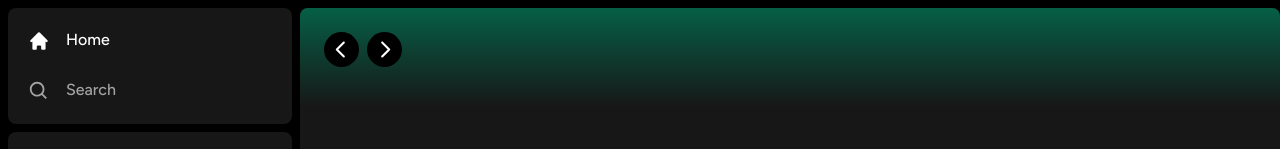
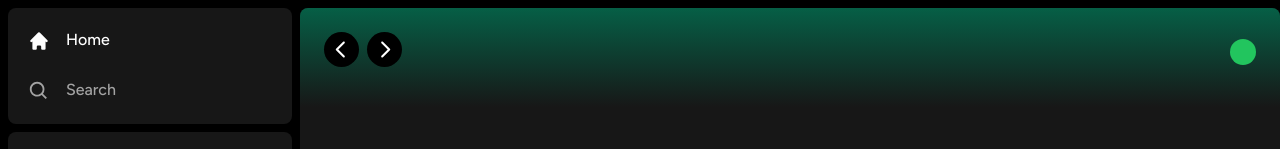
Before and after one commit to guledrafle7/Spotify-Clone, a Next.js app: page / in a window 1280 px wide. Shown: the top 149 px of the page. Built offline with nearby package versions, Linux system fonts and the light colour scheme.

Commit message:
Redesigned and updated button component

```diff
--- a/components/Button.tsx
+++ b/components/Button.tsx
@@ -1,7 +1,7 @@
 import { forwardRef } from "react";
 import { twMerge } from "tailwind-merge";
 
-interface ButtonProps extends React.ButtonHTMLAttributes<HTMLBodyElement> {}
+interface ButtonProps extends React.ButtonHTMLAttributes<HTMLButtonElement> {}
 
 
 const Button = forwardRef<HTMLButtonElement, ButtonProps>(({
@@ -12,7 +12,7 @@ const Button = forwardRef<HTMLButtonElement, ButtonProps>(({
     ...props
 }, ref) => {
     return (
-        <button type={type} className={twMerge('w-full rounded-full bg-green-500')}>
+        <button type={type} className={twMerge('w-full rounded-full bg-green-500 border border-transparent px-3 py-3 disabled:cursor-not-allowed disabled:opacity-50 text-black font-bold hover:opacity-75 transition', className)} disabled={disabled} ref={ref} {...props} >
             {children}
         </button>
     )
```
